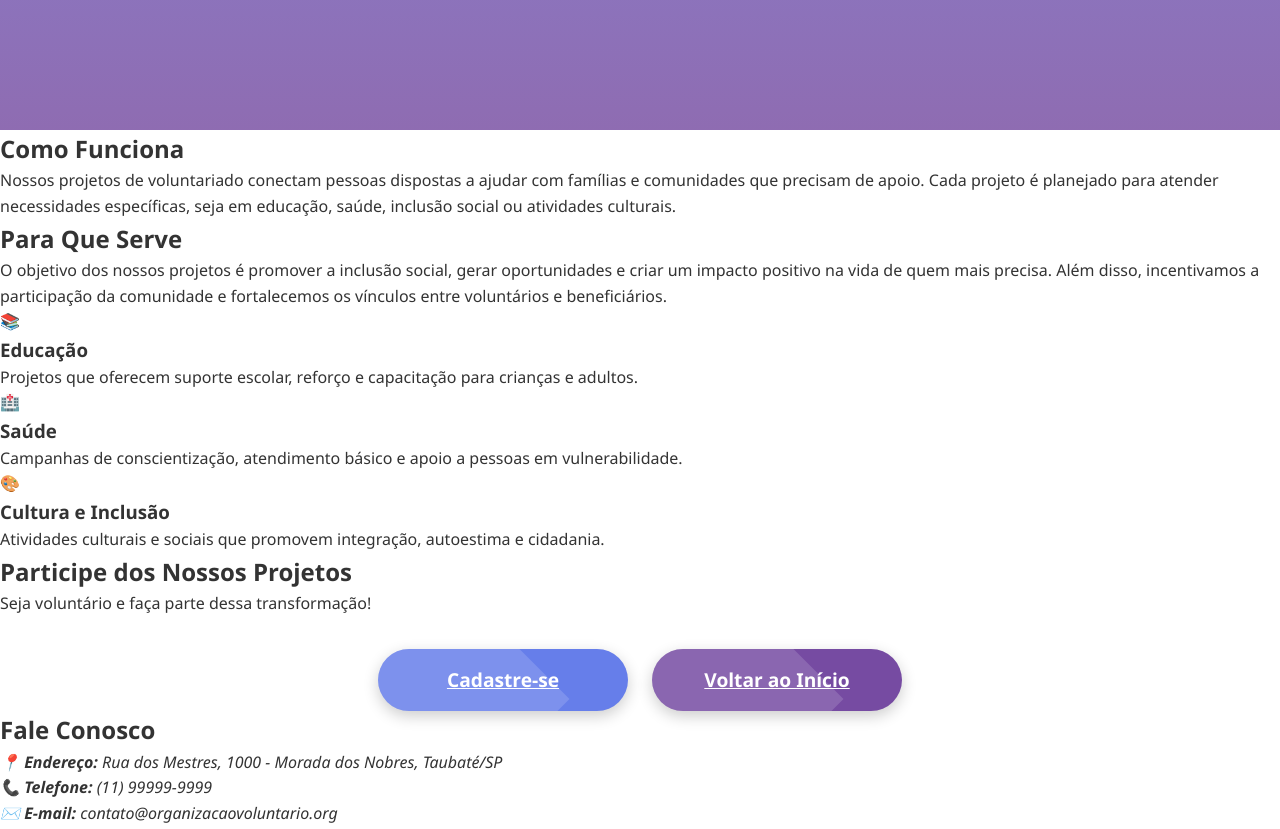
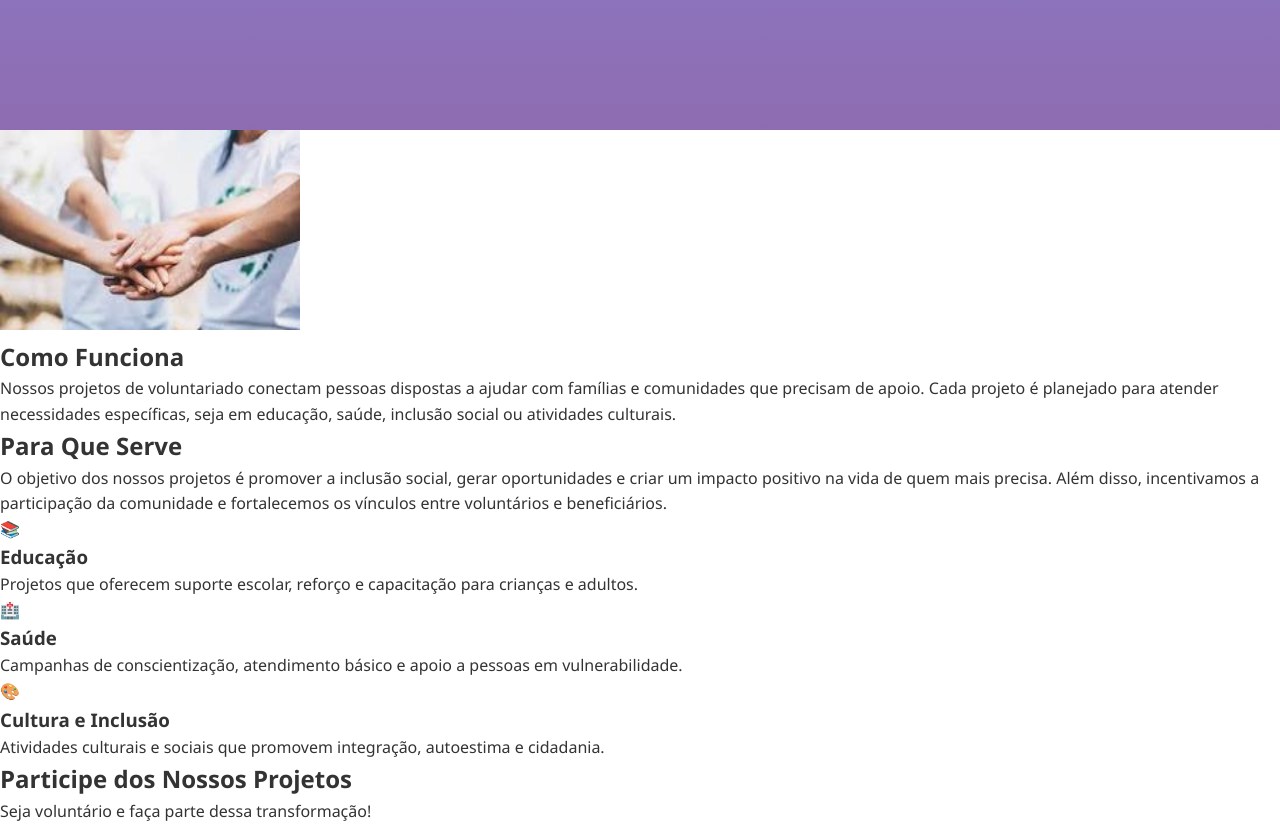
Before and after one commit to ZANYMASTER/zanyaulaprogramacao, a plain HTML site: page projeto.html in a window 1280 px wide. Shown: the part 740-1569 px from the top of the page. Drawn offline with Linux system fonts and the light colour scheme.

Commit message:
Imagem acrescentada

```diff
--- a/projeto.html
+++ b/projeto.html
@@ -20,13 +20,18 @@
         </nav>
     </header>
 
-    <!-- Hero Section -->
+   <!-- Hero Section -->
     <section class="hero">
         <div class="hero-content">
             <h1>Nossos Projetos de Voluntariado</h1>
             <p>Descubra como nossas ações transformam vidas e como você pode fazer parte desse time.</p>
         </div>
     </section>
+
+<div>
+<!-- Imagem local -->
+    <img src="Volun.jpg" alt="Voluntarios unidos" width="300" height="200">
+<div>
 
     <!-- Sobre o Projeto -->
     <section class="about">
```
